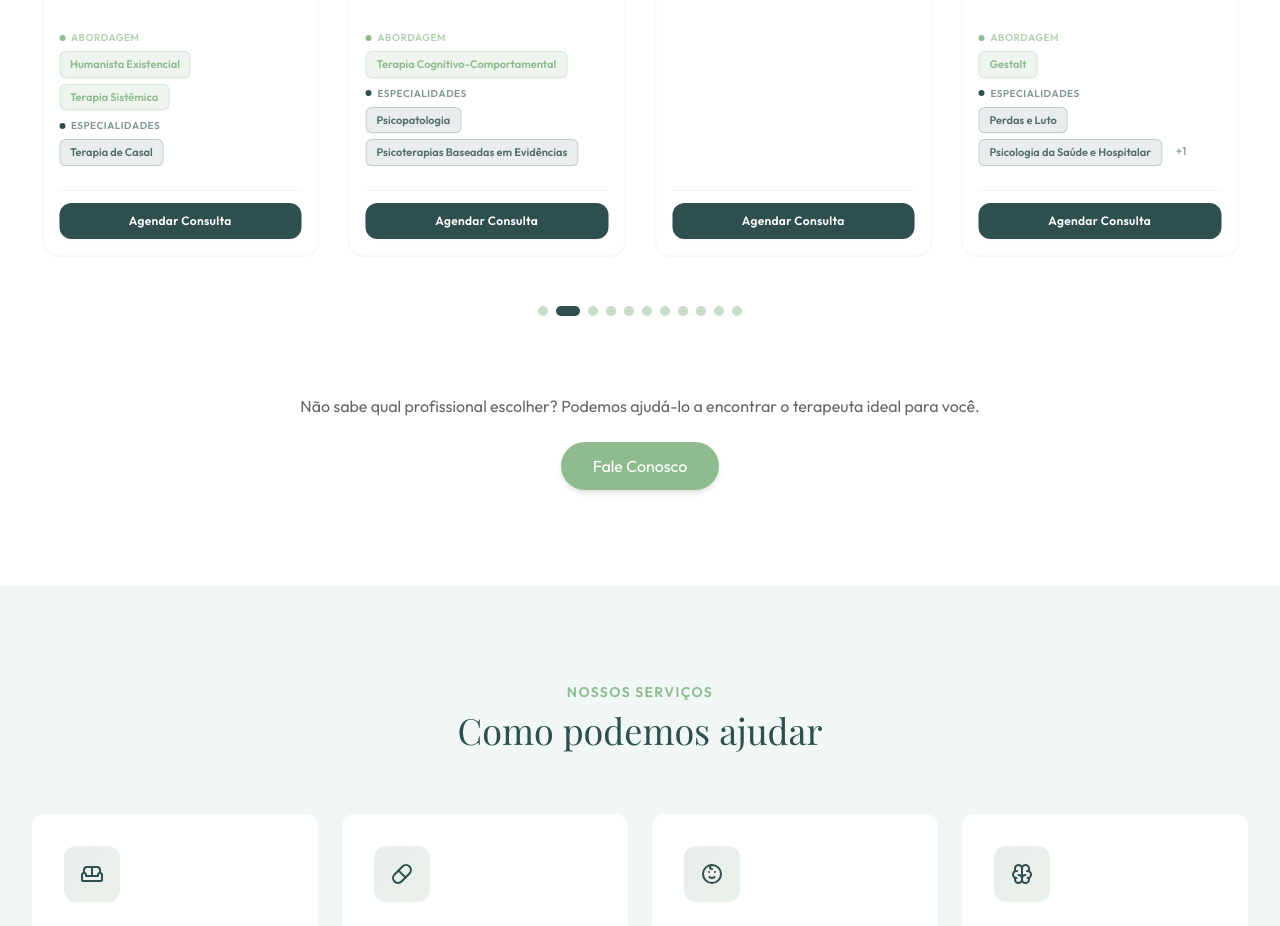
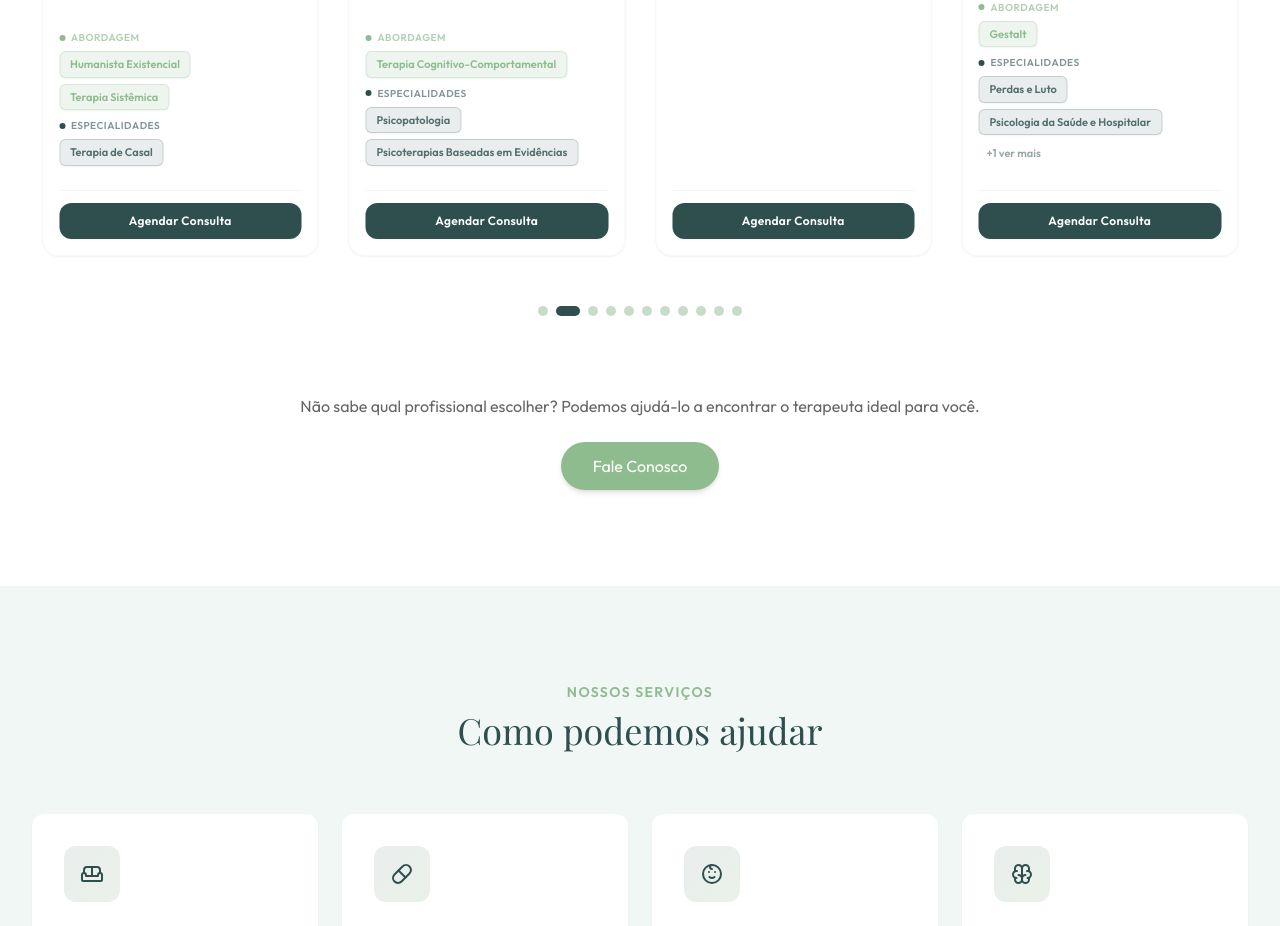
Before and after one commit to klsb122/vitaliza, a React (Vite) app: page / in a window 1280 px wide. Shown: the part 5120-6046 px from the top of the page. Built offline with nearby package versions, Linux system fonts and the light colour scheme; the HTML template or start-up script is replaced by a standard one.

Commit message:
Enhances "ver mais" button in team section
Replaces the text-based "ver mais" element with a button.
Improves user interaction by adding hover effects and rounded
styling to the button.

```diff
--- a/src/components/Team.tsx
+++ b/src/components/Team.tsx
@@ -467,9 +467,14 @@ const Team = () => {
                                   </span>
                                 ))}
                                 {!expandedCards[index] && member.approaches.length > 2 && (
-                                  <span className="text-[11px] font-semibold text-secondary/60 px-2 py-1 cursor-pointer hover:text-secondary transition-colors">
-                                    +{member.approaches.length - 2}
-                                  </span>
+                                  <button
+                                    onClick={() => toggleExpand(index)}
+                                    onMouseEnter={handleMouseEnterButton}
+                                    onMouseLeave={handleMouseLeaveButton}
+                                    className="text-[11px] font-semibold text-secondary/60 px-2 py-1 cursor-pointer hover:text-secondary hover:bg-secondary/10 rounded-md transition-all"
+                                  >
+                                    +{member.approaches.length - 2} ver mais
+                                  </button>
                                 )}
                               </div>
                             </div>
@@ -493,9 +498,14 @@ const Team = () => {
                                   </span>
                                 ))}
                                 {!expandedCards[index] && member.specializations.length > 2 && (
-                                  <span className="text-[11px] font-semibold text-primary/50 px-2 py-1 cursor-pointer hover:text-primary/70 transition-colors">
-                                    +{member.specializations.length - 2}
-                                  </span>
+                                  <button
+                                    onClick={() => toggleExpand(index)}
+                                    onMouseEnter={handleMouseEnterButton}
+                                    onMouseLeave={handleMouseLeaveButton}
+                                    className="text-[11px] font-semibold text-primary/50 px-2 py-1 cursor-pointer hover:text-primary/70 hover:bg-primary/10 rounded-md transition-all"
+                                  >
+                                    +{member.specializations.length - 2} ver mais
+                                  </button>
                                 )}
                               </div>
                             </div>
```
